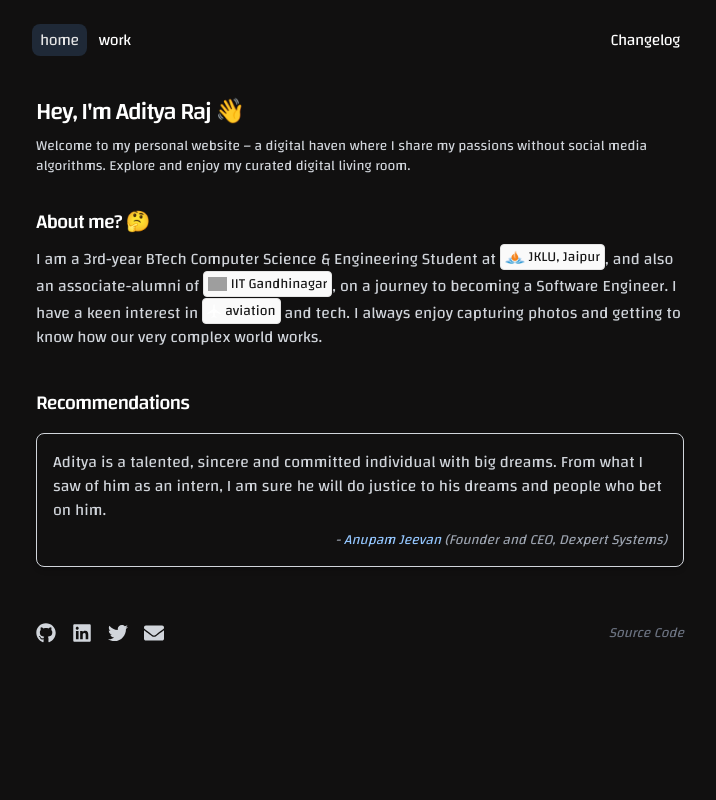
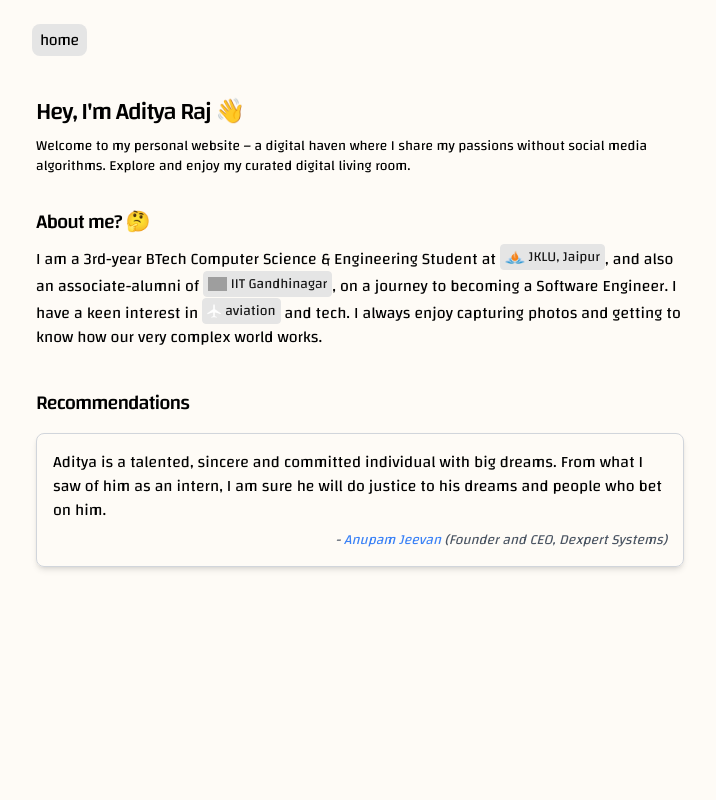
Before and after one commit to adistrim/adistrimdotin, a Next.js app: page / in a window 1280 px wide. Shown: the top 800 px of the page, without its empty margins (280-996 px from the left). Built offline with nearby package versions, Linux system fonts and the light colour scheme; grey boxes are pictures that could not be loaded.

Commit message:
updated the layout of the header and footer and added light theme

```diff
--- a/src/app/components/footer.tsx
+++ b/src/app/components/footer.tsx
@@ -1,20 +1,25 @@
+"use client";
 import React from "react";
-import { FaGithub, FaLinkedin, FaTwitter, FaInstagram, FaEnvelope } from 'react-icons/fa';
+import { usePathname } from 'next/navigation';
+import { FaGithub, FaLinkedin, FaTwitter, FaEnvelope } from 'react-icons/fa';
 import { Changa } from "next/font/google";
 
 const changa = Changa({ subsets: ["latin"] })
 
 const Footer: React.FC = () => {
+    const pathname = usePathname();
+
     return (
         <footer className={`my-[1rem] mx-1 sm:p-0 bg-gray-1000 text-white ${changa.className}`}>
             <div className="flex items-center justify-between">
                 <div className="flex items-center space-x-2 sm:space-x-4">
-                    <a href="https://github.com/adistrim" target="_blank" rel="noopener noreferrer" className="text-gray-300 hover:text-gray-200" aria-label="GitHub"><FaGithub size={20} /></a>
-                    <a href="https://linkedin.com/in/adistrim" target="_blank" rel="noopener noreferrer" className="text-gray-300 hover:text-gray-200" aria-label="LinkedIn"><FaLinkedin size={20} /></a>
-                    <a href="https://twitter.com/_adistrim_" target="_blank" rel="noopener noreferrer" className="text-gray-300 hover:text-gray-200" aria-label="Twitter"><FaTwitter size={20} /></a>
-                    <a href="mailto:adistrim.dev@gmail.com" className="text-gray-300 hover:text-gray-200" aria-label="Email"><FaEnvelope size={20} /></a>
+                    <a href="https://github.com/adistrim" target="_blank" rel="noopener noreferrer" className="text-neutral-500 dark:text-gray-300 hover:text-neutral-400 dark:hover:text-gray-200" aria-label="GitHub"><FaGithub size={20} /></a>
+                    <a href="https://linkedin.com/in/adistrim" target="_blank" rel="noopener noreferrer" className="text-neutral-500 dark:text-gray-300 hover:text-neutral-400 dark:hover:text-gray-200" aria-label="LinkedIn"><FaLinkedin size={20} /></a>
+                    <a href="https://twitter.com/_adistrim_" target="_blank" rel="noopener noreferrer" className="text-neutral-500 dark:text-gray-300 hover:text-neutral-400 dark:hover:text-gray-200" aria-label="Twitter"><FaTwitter size={20} /></a>
+                    <a href="mailto:adistrim.dev@gmail.com" className="text-neutral-500 dark:text-gray-300 hover:text-neutral-400 dark:hover:text-gray-200" aria-label="Email"><FaEnvelope size={20} /></a>
                 </div>
-                <a href="https://github.com/adistrim/adistrim.me" target="_blank" rel="noopener noreferrer" className="hover:text-gray-400 italic text-gray-500 text-sm">Source Code</a>
+                {/* <a href="https://github.com/adistrim/adistrim.me" target="_blank" rel="noopener noreferrer" className="hover:text-gray-400 italic text-gray-500 text-sm">Source Code</a> */}
+                <a href="/changelog" rel="noopener noreferrer" className="hover:text-gray-400 italic text-gray-500 text-base">Changelog</a>
             </div>
         </footer>
     )
--- a/src/app/components/header.tsx
+++ b/src/app/components/header.tsx
@@ -13,12 +13,12 @@ const Header: React.FC = () => {
             <div className="lg:sticky lg:top-20">
                 <nav className="flex flex-row items-start justify-between relative px-0 pb-0 fade md:overflow-auto scroll-pr-6 md:relative" id="nav">
                     <div className="flex flex-row space-x-1 pr-10">
-                        <a className={`transition-all hover:bg-gray-800 hover:text-neutral-200 flex align-middle relative py-1 px-2 rounded-lg ${pathname === '/' ? 'bg-gray-800 text-neutral-200' : ''}`} href="/">home</a>
-                        <a className={`transition-all hover:bg-gray-800 hover:text-neutral-200 flex align-middle relative py-1 px-2 rounded-lg ${pathname === '/work' ? 'bg-gray-800 text-neutral-200' : ''}`} href="/work">work</a>
+                        <a className={`transition-all hover:bg-neutral-200 dark:hover:bg-gray-800 hover:text-white dark:hover:text-neutral-200 flex align-middle relative py-1 px-2 rounded-lg ${pathname === '/' ? 'bg-neutral-200 dark:bg-gray-800 dark:text-white dark:hover:text-neutral-200' : ''}`} href="/">home</a>
+                        {/* <a className={`transition-all hover:bg-gray-800 hover:text-neutral-200 flex align-middle relative py-1 px-2 rounded-lg ${pathname === '/work' ? 'bg-gray-800 text-neutral-200' : ''}`} href="/work">work</a> */}
                     </div>
-                    <div>
+                    {/* <div>
                         <a className={`transition-all hover:bg-gray-800 hover:text-neutral-200 flex align-middle relative py-1 px-2 rounded-lg ${pathname === '/changelog' ? 'bg-gray-800 text-neutral-200' : ''}`} href="/changelog">Changelog</a>
-                    </div>
+                    </div> */}
                 </nav>
             </div>
         </aside>
--- a/src/app/components/linkedin.tsx
+++ b/src/app/components/linkedin.tsx
@@ -15,8 +15,8 @@ interface RecommendationCardProps {
 const RecommendationCard: React.FC<RecommendationCardProps> = ({ recommendation }) => {
   return (
     <div className="border border-gray-300 rounded-lg p-4 my-2 md:my-4 shadow-md">
-      <p className="text-base text-gray-300">{recommendation.text}</p>
-      <p className="text-sm text-right mt-2 italic text-gray-400">- <a href={recommendation.profileLink} className="text-blue-300" target="_blank" rel="noopener noreferrer">{recommendation.author}</a> ({recommendation.type})</p>
+      <p className="text-base dark:text-gray-300">{recommendation.text}</p>
+      <p className="text-sm text-right mt-2 italic text-gray-600 dark:text-gray-400">- <a href={recommendation.profileLink} className="text-blue-500 dark:text-blue-300" target="_blank" rel="noopener noreferrer">{recommendation.author}</a> ({recommendation.type})</p>
     </div>
   );
 };
--- a/src/app/globals.css
+++ b/src/app/globals.css
@@ -6,12 +6,31 @@
 @import url('https://fonts.googleapis.com/css2?family=Montserrat:wght@300&display=swap');
 
 :root {
-  --foreground-rgb: 255, 255, 255;
-  --background-start-rgb: 0, 0, 0;
-  --background-end-rgb: 0, 0, 0;
+  --foreground-rgb: 0, 0, 0;
+  --background-start-rgb: 254,251,246;
+  --background-end-rgb: 254,251,246;
+}
+
+@media (prefers-color-scheme: dark) {
+  :root {
+    --foreground-rgb: 255, 255, 255;
+    --background-start-rgb: 17, 16, 16;
+    --background-end-rgb: 17, 16, 16;
+  }
 }
 
 body {
   color: rgb(var(--foreground-rgb));
-  background-color: #111010;
+  background: linear-gradient(
+      to bottom,
+      transparent,
+      rgb(var(--background-end-rgb))
+    )
+    rgb(var(--background-start-rgb));
 }
+
+@layer utilities {
+  .text-balance {
+    text-wrap: balance;
+  }
+}
--- a/src/app/page.tsx
+++ b/src/app/page.tsx
@@ -6,12 +6,12 @@ const changa = Changa({ subsets: ["latin"] })
 
 export default function Home() {
   return (
-    <div className={`${changa.className} px-1`}>
+    <div className={`${changa.className} min-h-screen px-1`}>
       <section>
         <h1 className="font-medium text-2xl mb-2 tracking-tighter">
           Hey, I'm Aditya Raj 👋
         </h1>
-        <p className="prose prose-neutral dark:prose-invert text-sm text-gray-300">
+        <p className="prose prose-neutral dark:prose-invert text-sm dark:text-gray-300">
           Welcome to my personal website – a digital haven where I share my
           passions without social media algorithms. Explore and enjoy my curated
           digital living room.
@@ -20,8 +20,8 @@ export default function Home() {
         <h1 className="font-medium my-2 text-xl tracking-tighter">
           About me? 🤔
         </h1>
-        <p className="prose prose-neutral dark:prose-invert text-gray-300">
-          I am a 3rd-year BTech Computer Science & Engineering Student at <a className="border border-neutral-200 dark:border-neutral-700 bg-neutral-50 dark:bg-neutral-800 rounded p-1 text-sm inline-flex items-center leading-4 text-neutral-900 dark:text-neutral-100 no-underline" href="https://jklu.edu.in" target="_blank"><img src="/jklu_logo.png" alt="JKLU Logo" className="h-3.5 w-auto mr-1" /> JKLU, Jaipur</a>, and also an associate-alumni of <a className="border border-neutral-200 dark:border-neutral-700 bg-neutral-50 dark:bg-neutral-800 rounded p-1 text-sm inline-flex items-center leading-4 text-neutral-900 dark:text-neutral-100 no-underline" href="https://www.iitgn.ac.in/" target="_blank"><img src="/iit_gandhinagar_logo.png" alt="JKLU Logo" className="h-3.5 w-auto mr-1" /> IIT Gandhinagar</a>, on a journey to becoming a Software Engineer. I have a keen interest in <a className="border border-neutral-200 dark:border-neutral-700 bg-neutral-50 dark:bg-neutral-800 rounded p-1 text-sm inline-flex items-center leading-4 text-neutral-900 dark:text-neutral-100 no-underline" href="https://aviation-grade.vercel.app" target="_blank"><img src="/aviation_grade_logo.png" alt="JKLU Logo" className="h-3.5 w-auto mr-1" /> aviation</a> and tech. I always enjoy capturing photos and getting to know how our very complex world works.
+        <p className="prose prose-neutral dark:prose-invert dark:text-gray-300">
+          I am a 3rd-year BTech Computer Science & Engineering Student at <a className="border border-neutral-200 dark:border-neutral-700 bg-neutral-200 dark:bg-neutral-800 rounded p-1 text-sm inline-flex items-center leading-4 text-neutral-900 dark:text-neutral-100 no-underline" href="https://jklu.edu.in" target="_blank"><img src="/jklu_logo.png" alt="JKLU Logo" className="h-3.5 w-auto mr-1" /> JKLU, Jaipur</a>, and also an associate-alumni of <a className="border border-neutral-200 dark:border-neutral-700 bg-neutral-200 dark:bg-neutral-800 rounded p-1 text-sm inline-flex items-center leading-4 text-neutral-900 dark:text-neutral-100 no-underline" href="https://www.iitgn.ac.in/" target="_blank"><img src="/iit_gandhinagar_logo.png" alt="IITGn Logo" className="h-3.5 w-auto mr-1" /> IIT Gandhinagar</a>, on a journey to becoming a Software Engineer. I have a keen interest in <a className="border border-neutral-200 dark:border-neutral-700 bg-neutral-200 dark:bg-neutral-800 rounded p-1 text-sm inline-flex items-center leading-4 text-neutral-900 dark:text-neutral-100 no-underline" href="https://aviationgrade.vercel.app" target="_blank"><img src="/aviation_grade_logo.png" alt="AG Logo" className="h-3.5 w-auto mr-1" /> aviation</a> and tech. I always enjoy capturing photos and getting to know how our very complex world works.
         </p>
       </section>
       <div className="my-10">
```
